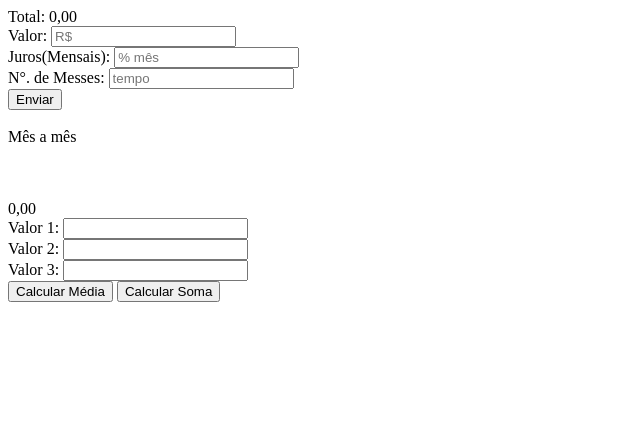
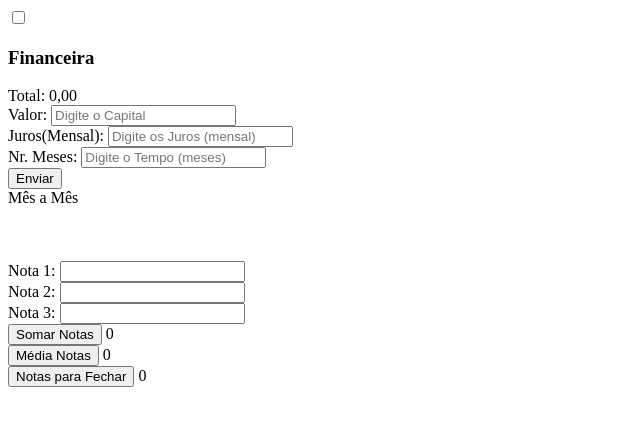
Before and after one commit to holecurtneys/primeiroc_3t, a plain HTML site: page index.html in a window 1280 px wide. Shown: the whole page, without its empty margins (0-640 px from the left). Drawn offline with Linux system fonts and the light colour scheme.

Commit message:
Add files via upload

```diff
--- a/index.html
+++ b/index.html
@@ -1,36 +1,44 @@
 <!DOCTYPE html>
-<html lang="pt br">
+<html lang="pt-br" dir="ltr">
+
 <head>
-    <meta charset="UTF-8">
-    <meta http-equiv="X-UA-Compatible" content="IE=edge">
-    <meta name="viewport" content="width=device-width, initial-scale=1.0">
-    <title>primeiro C</title>
-<script src="estudo.js"></script>
-
+  <meta charset="utf-8">
+  <meta http-equv="X-UA-Compatible" content="IE=edge">
+  <meta name="viewport" content="width=device-widh , initial-scale=1.0">
+  <title>Primeiro E</title>
+  <script src="estudo.js"></script>
+  <link rel="stylesheet" href="geral.css">
 </head>
 
 <body>
-    <div class="calc">
+  <input type="checkbox" id="calcFin">
+  <div class="calculadora">
+    <label for="calcFin"><h3>Financeira</h3></label>
+<div class="calcF"></div>
+    <div id="psTotal">
+      <span id="total">Total: 0,00</span><br>
+    </div>
+    Valor: <input id="valor" placeholder="Digite o Capital" type="text"><br>
+    Juros(Mensal): <input id="juros" placeholder="Digite os Juros (mensal)" type="text"><br>
+    Nr. Meses: <input id="meses" placeholder="Digite o Tempo (meses)" type="text"><br>
+    <button id="btnCalc" onclick="calcula()">Enviar</button><br>
+    <div class="spmes">
+    <span id="mes">Mês a Mês</span>
+  </div>
+  </div>
+</div>
+  <br><br><br>
 
-        <span id="totalGeral">Total: 0,00</span><br>
+  Nota 1: <input id="t1" type="text"><br>
+  Nota 2: <input id="t2" type="text"><br>
+  Nota 3: <input id="t3" type="text"><br>
 
-   Valor: <input id="valor" placeholder="R$" type="text"><br>
-   Juros(Mensais): <input id="juros" placeholder="% mês" type="text"><br>
-   N°. de Messes: <input id="messes" placeholder="tempo" type="text"><br>
-   <button onclick="mat()">Enviar</button></div></br>
-
-   <span id="tempo">Mês a mês</span>
-
-   </div>
-
-   <br><br><br><br>
-   <span id= "resultado">0,00</span><br>
-   Valor 1: <input id="v1" type="text"><br>
-   Valor 2: <input id="v2" type="text"><br>
-   Valor 3: <input id="v3" type="text"><br>
-   <button onclick="media()">Calcular Média</button>
-   <button onclick="soma() ">Calcular Soma</button>
-
+  <button onclick="somarNotas()">Somar Notas</button>
+  <span id="resultadosoma">0</span><br>
+  <button onclick="mediaNotas()">Média Notas</button>
+  <span id="resultadomedia">0</span><br>
+  <button onclick="fecharNotas()">Notas para Fechar</button>
+  <span id="resultadofechar">0</span><br>
 
 </body>
-</html>
+<html>
```
